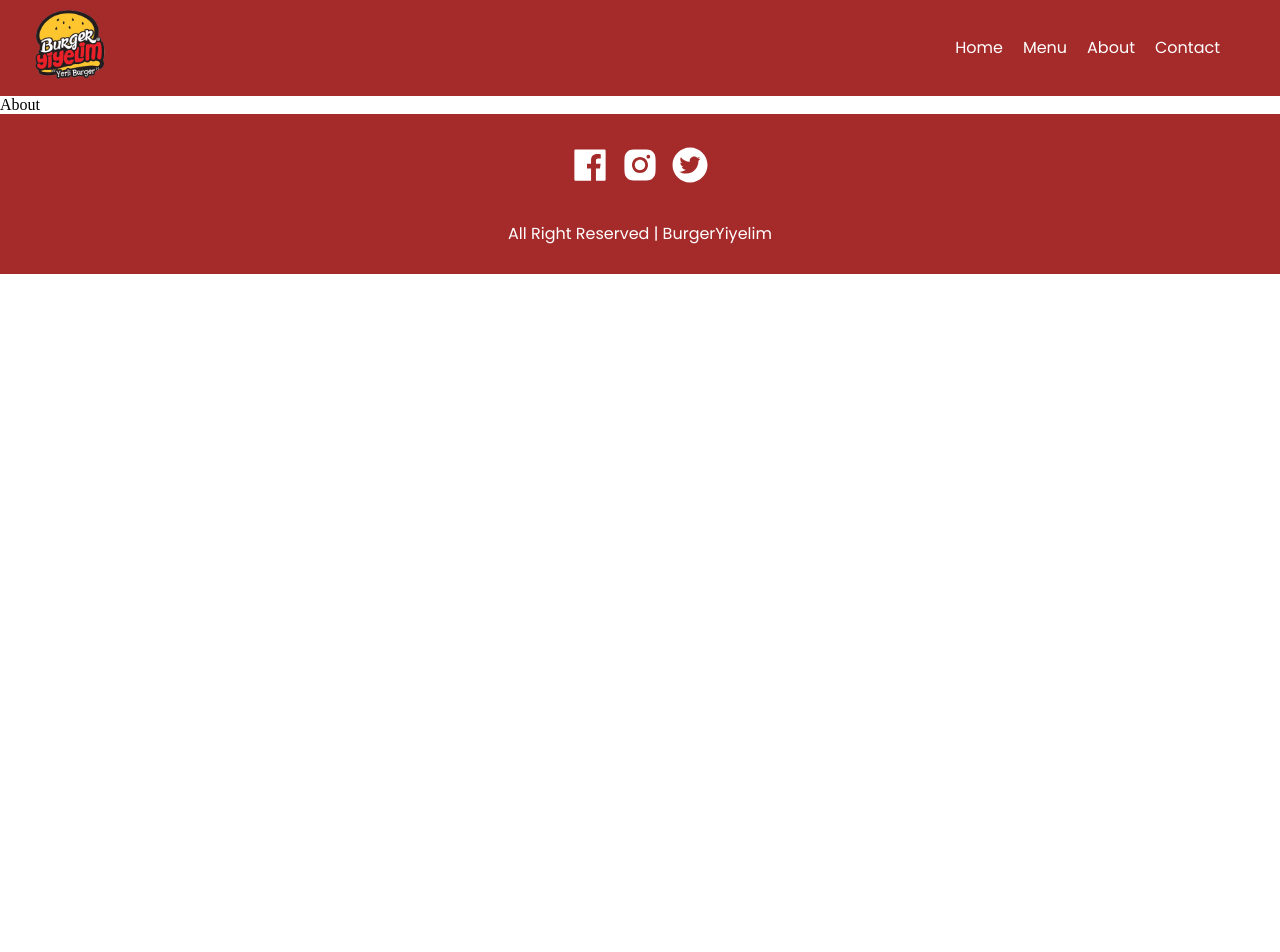
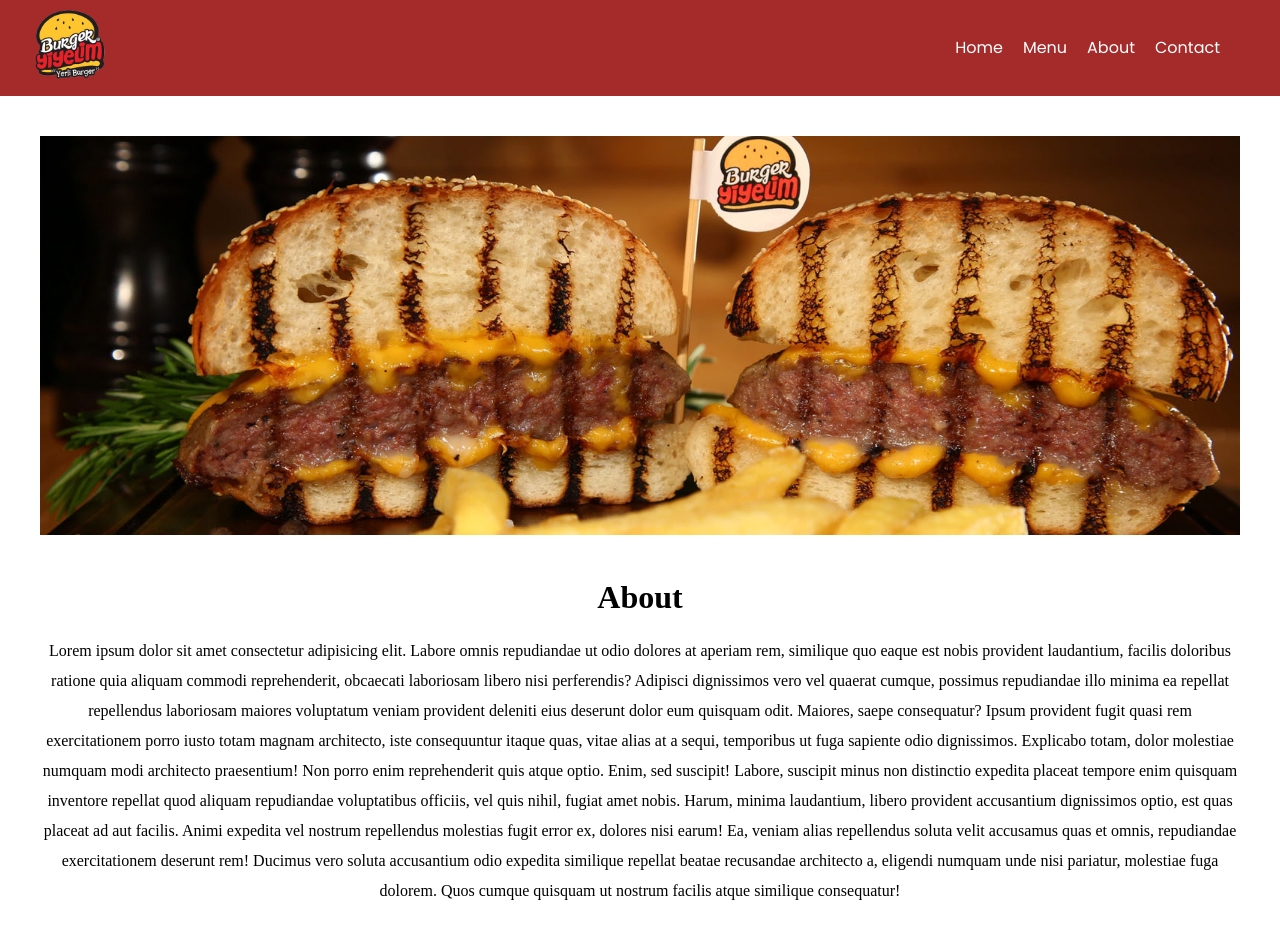
Before and after one commit to mubariznacafov/BurgerProject, a React (Vite) app: page /about in a window 1280 px wide. Shown: the top 952 px of the page. Before the commit the page ends 800 px from the top, so only its background shows below. Built offline with nearby package versions, Linux system fonts and the light colour scheme.

Commit message:
Small project's making is going but not responsively yet.

```diff
--- a/src/components/About.jsx
+++ b/src/components/About.jsx
@@ -1,7 +1,43 @@
 import React from "react";
+import BurgerImage from "../assets/banneryeni.jpg";
+import "../scss/pages/about/_about.scss"
 
 const About = () => {
-  return <div>About</div>;
+  return (
+    <div className="about">
+      <div className="img">
+        <img src={BurgerImage} alt="burger_image" />
+      </div>
+      <div className="bottom_texts">
+        <h1>About</h1>
+        <p>
+          Lorem ipsum dolor sit amet consectetur adipisicing elit. Labore omnis
+          repudiandae ut odio dolores at aperiam rem, similique quo eaque est
+          nobis provident laudantium, facilis doloribus ratione quia aliquam
+          commodi reprehenderit, obcaecati laboriosam libero nisi perferendis?
+          Adipisci dignissimos vero vel quaerat cumque, possimus repudiandae
+          illo minima ea repellat repellendus laboriosam maiores voluptatum
+          veniam provident deleniti eius deserunt dolor eum quisquam odit.
+          Maiores, saepe consequatur? Ipsum provident fugit quasi rem
+          exercitationem porro iusto totam magnam architecto, iste consequuntur
+          itaque quas, vitae alias at a sequi, temporibus ut fuga sapiente odio
+          dignissimos. Explicabo totam, dolor molestiae numquam modi architecto
+          praesentium! Non porro enim reprehenderit quis atque optio. Enim, sed
+          suscipit! Labore, suscipit minus non distinctio expedita placeat
+          tempore enim quisquam inventore repellat quod aliquam repudiandae
+          voluptatibus officiis, vel quis nihil, fugiat amet nobis. Harum,
+          minima laudantium, libero provident accusantium dignissimos optio, est
+          quas placeat ad aut facilis. Animi expedita vel nostrum repellendus
+          molestias fugit error ex, dolores nisi earum! Ea, veniam alias
+          repellendus soluta velit accusamus quas et omnis, repudiandae
+          exercitationem deserunt rem! Ducimus vero soluta accusantium odio
+          expedita similique repellat beatae recusandae architecto a, eligendi
+          numquam unde nisi pariatur, molestiae fuga dolorem. Quos cumque
+          quisquam ut nostrum facilis atque similique consequatur!
+        </p>
+      </div>
+    </div>
+  );
 };
 
 export default About;
--- a/src/components/Contact.jsx
+++ b/src/components/Contact.jsx
@@ -1,7 +1,33 @@
 import React from "react";
+import BurgerBanner from "../assets/banner.png";
+import "../scss/pages/contact/_contact.scss"
 
 const Contact = () => {
-  return <div>ntactt</div>;
+  return (
+    <div className="contact">
+      <div className="left_side">
+        <div className="img">
+          <img src={BurgerBanner} alt="burger_banner" />
+        </div>
+      </div>
+      <div className="right_side">
+        <h1>Contact with Us !</h1>
+        <form action="">
+          <label htmlFor="">Name Surname</label>
+          <input type="text" placeholder="Enter name and surname" />
+          <label htmlFor="">Email</label>
+          <input type="email" placeholder="Enter the email" />
+          <label htmlFor="">Message</label>
+          <input
+            type="text"
+            name="message"
+            id="message"
+            placeholder="Enter the message"
+          />
+        </form>
+      </div>
+    </div>
+  );
 };
 
 export default Contact;
--- a/src/scss/pages/about/_about.scss
+++ b/src/scss/pages/about/_about.scss
@@ -0,0 +1,28 @@
+.about {
+    display: flex;
+    flex-direction: column;
+    justify-content: center;
+    align-items: center;
+    padding: 40px;
+  .img {
+    width: 1200px;
+    height: auto;
+    img {
+      background-repeat: no-repeat;
+      background-position: center;
+      background-size: contain;
+      width: 100%;
+      height: 100%;
+    }
+  }
+  .bottom_texts{
+    text-align: center;
+    margin: 40px 0;
+    h1{
+        margin-bottom: 20px;
+    }
+    p{
+        line-height: 30px;
+    }
+  }
+}
--- a/src/scss/pages/contact/_contact.scss
+++ b/src/scss/pages/contact/_contact.scss
@@ -0,0 +1,31 @@
+@use "../../utils/variables" as *;
+.contact {
+  font-family: $default_font_family;
+  display: flex;
+  align-items: center;
+  padding: 20px 0;
+  .left_side{
+    .img{
+        width: 600px;
+        img{ width: 100%;}
+    }
+  }
+  .right_side {
+    width: 400px;
+    margin-left: 20px;
+    h1{
+        margin-bottom: 30px;
+    }
+    form {
+      display: flex;
+      flex-direction: column;
+      gap: 20px;
+      width: 100%;
+      input {
+        width: 100%;
+        outline: 0;
+        border-width: 0 0 2px;
+      }
+    }
+  }
+}
```
